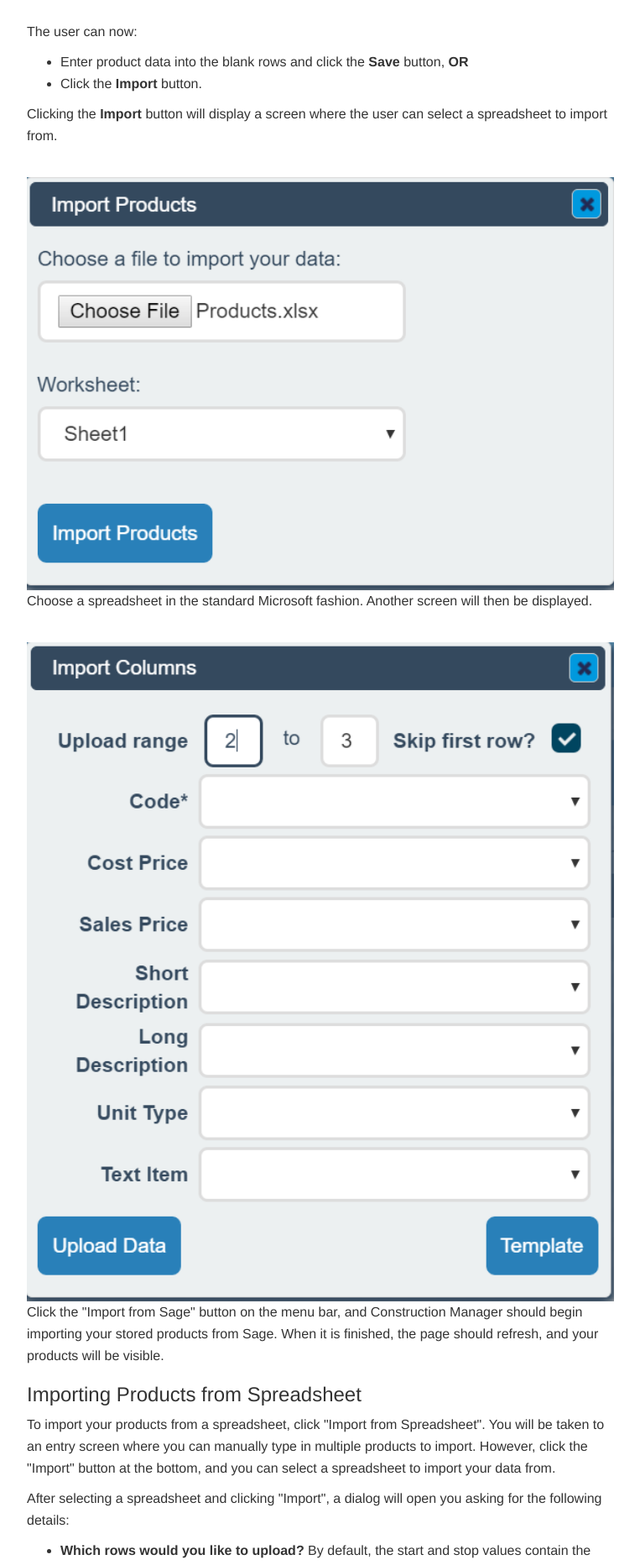
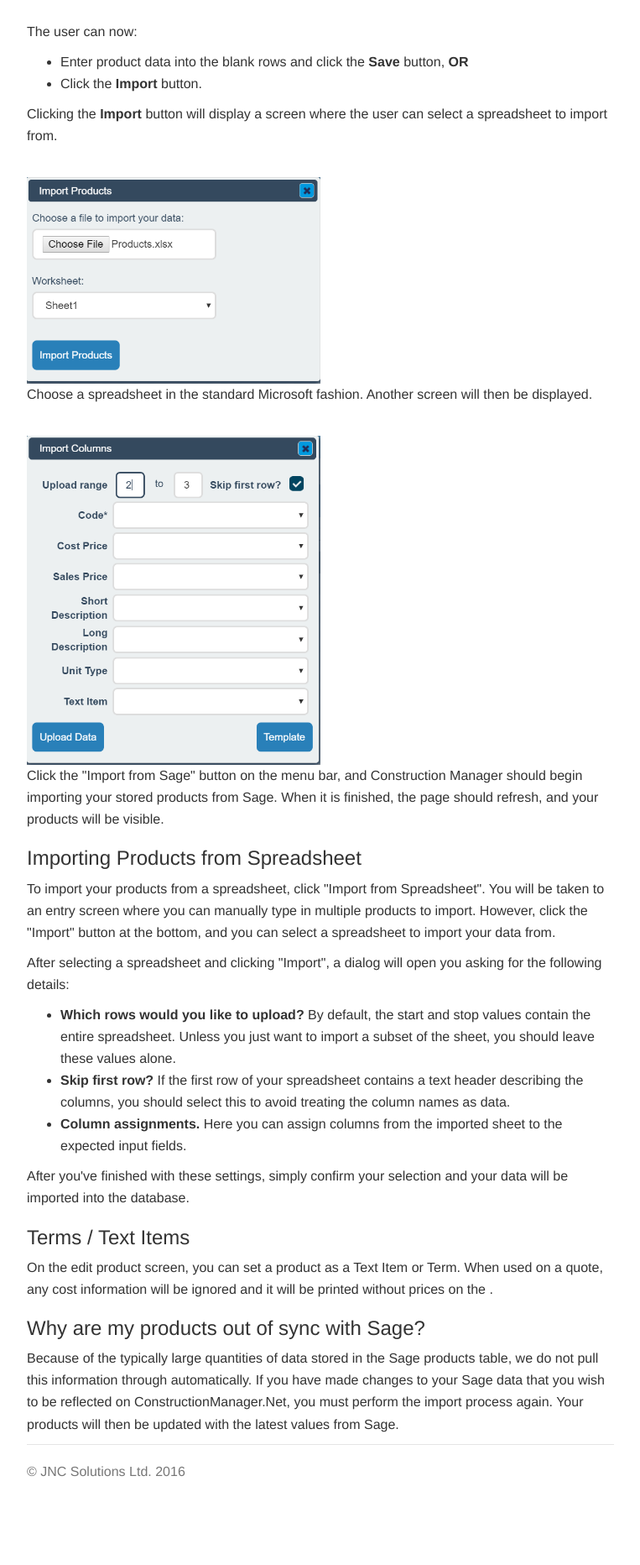
Before and after one commit to JNCSolutions/ConstructionManagerDocs, a Jekyll site: the page built from products.html, in a window 1280 px wide. Shown: the part 2934-4798 px from the top of the page at 84% size, without its empty margins (258-1021 px from the left). Built offline with Jekyll 4.4.1, drawn with Linux system fonts in a browser that asks for light colours; after the commit the page ends 4730 px from its top, so only the background shows below that.

Commit message:
Update products.html

```diff
--- a/products.html
+++ b/products.html
@@ -78,10 +78,10 @@ title: Products
 
       <p>Clicking the <b>Import</b> button will display a screen where the user can select a spreadsheet to import from.</p>
       <br>
-      <img src="img/Products_Import 02.PNG" style="width: 100%;">
+      <img src="img/Products_Import 02.PNG" style="width: 50%;">
       <p>Choose a spreadsheet in the standard Microsoft fashion. Another screen will then be displayed.</p>
       <br>
-      <img src="img/Products_Import 03.PNG" style="width: 100%;">
+      <img src="img/Products_Import 03.PNG" style="width: 50%;">
 
 
 
```
